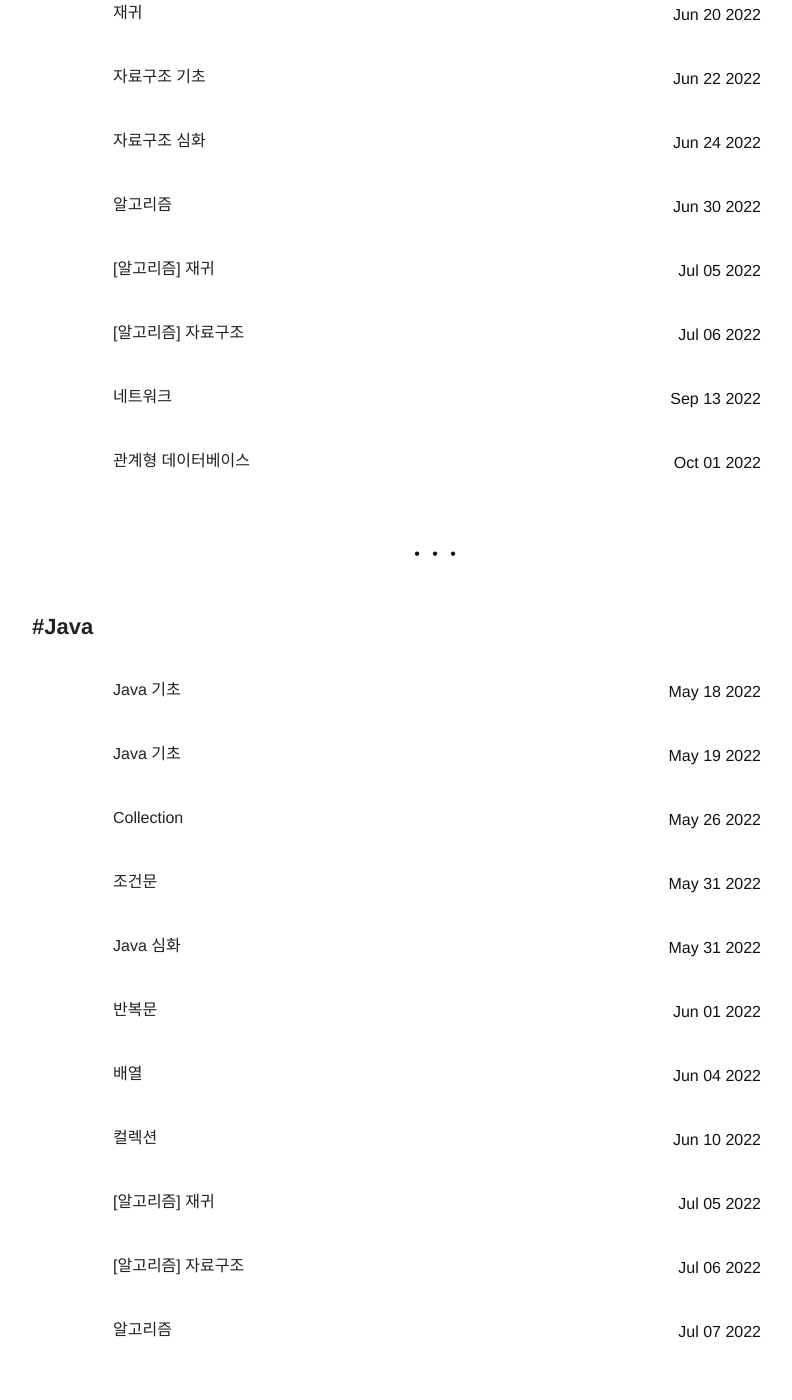
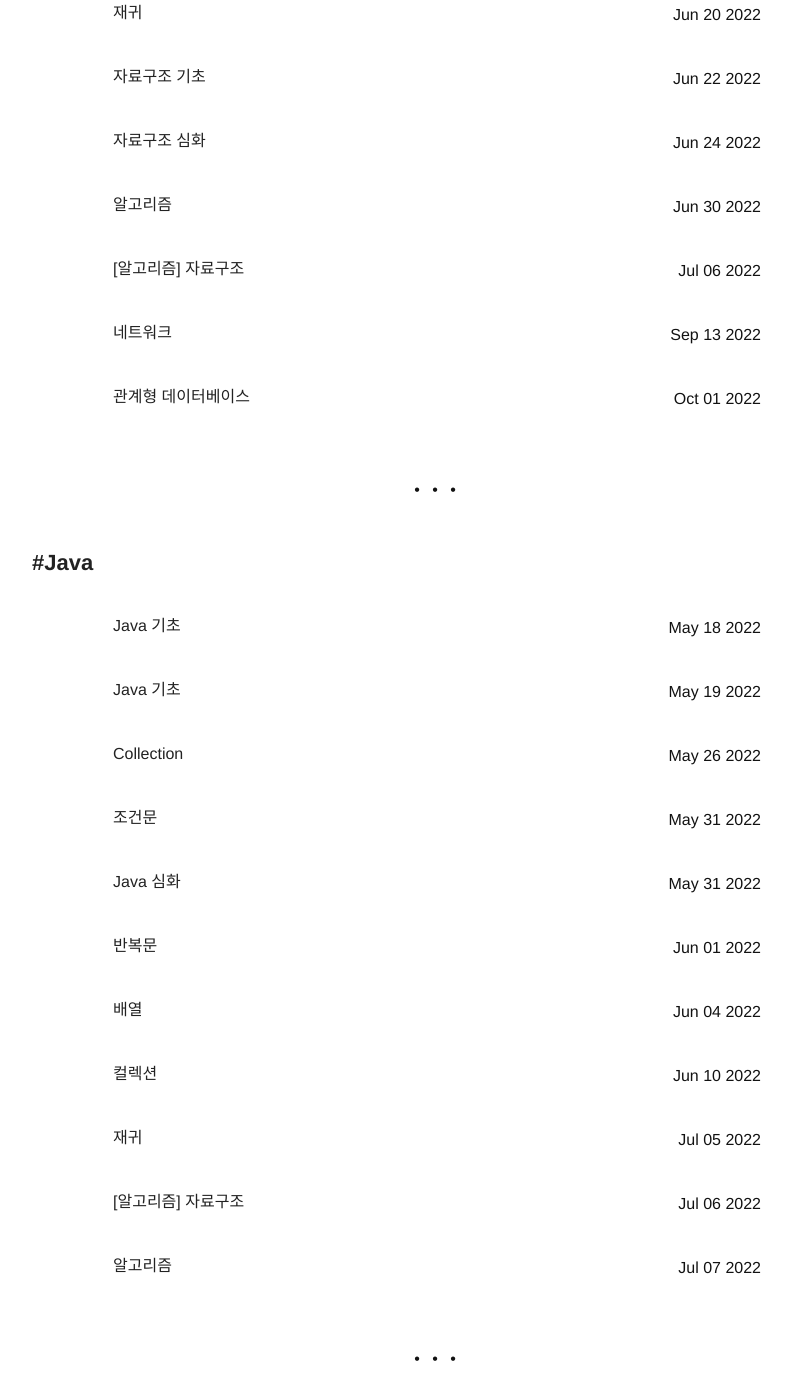
Before and after one commit to petitjina/petitjina.github.io, a Jekyll site: the page built from tags.html, in a window 1280 px wide and 1400 px high, scrolled down 2477 px. Shown: the whole window, without its empty margins (203-995 px from the left). Built offline with Jekyll 4.4.1, drawn with Linux system fonts in a browser that asks for light colours; nearby versions of some CDN libraries.

Commit message:
Update 2022-07-05-algorithm6.markdown

```diff
--- a/_posts/2022-07-05-algorithm6.markdown
+++ b/_posts/2022-07-05-algorithm6.markdown
@@ -1,15 +1,14 @@
 ---
-title: "[알고리즘] 재귀"
+title: "재귀"
 layout: post
 date: 2022.07.05
 tag:
+- Algorithm
 - Java
-- Algorithm
-- Back-end
 headerImage: true
-projects: true
+algorithm: true
 hidden: true
-category: blog
+category: algorithm
 author: Jina Kim
 externalLink: false
 ---
```
